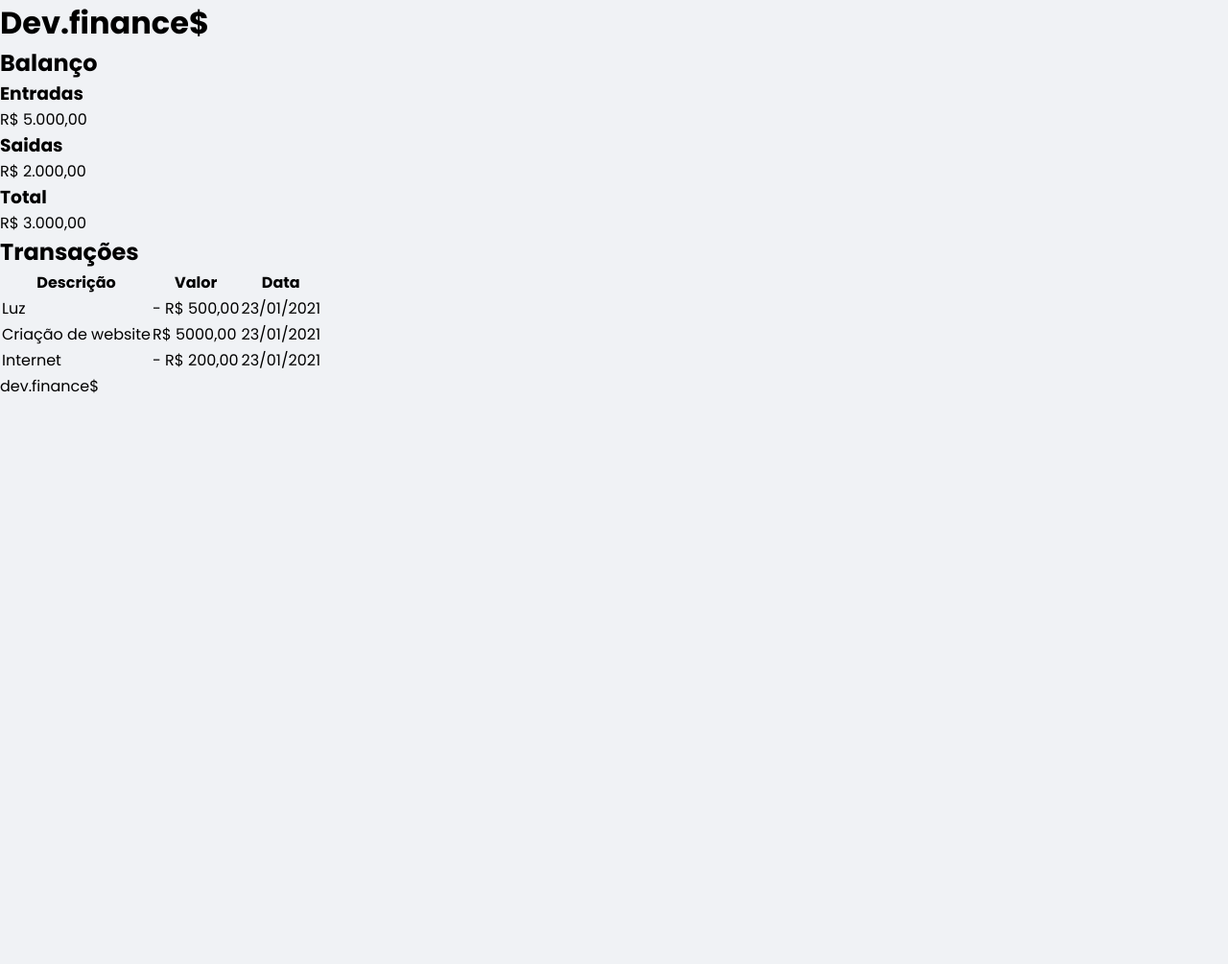
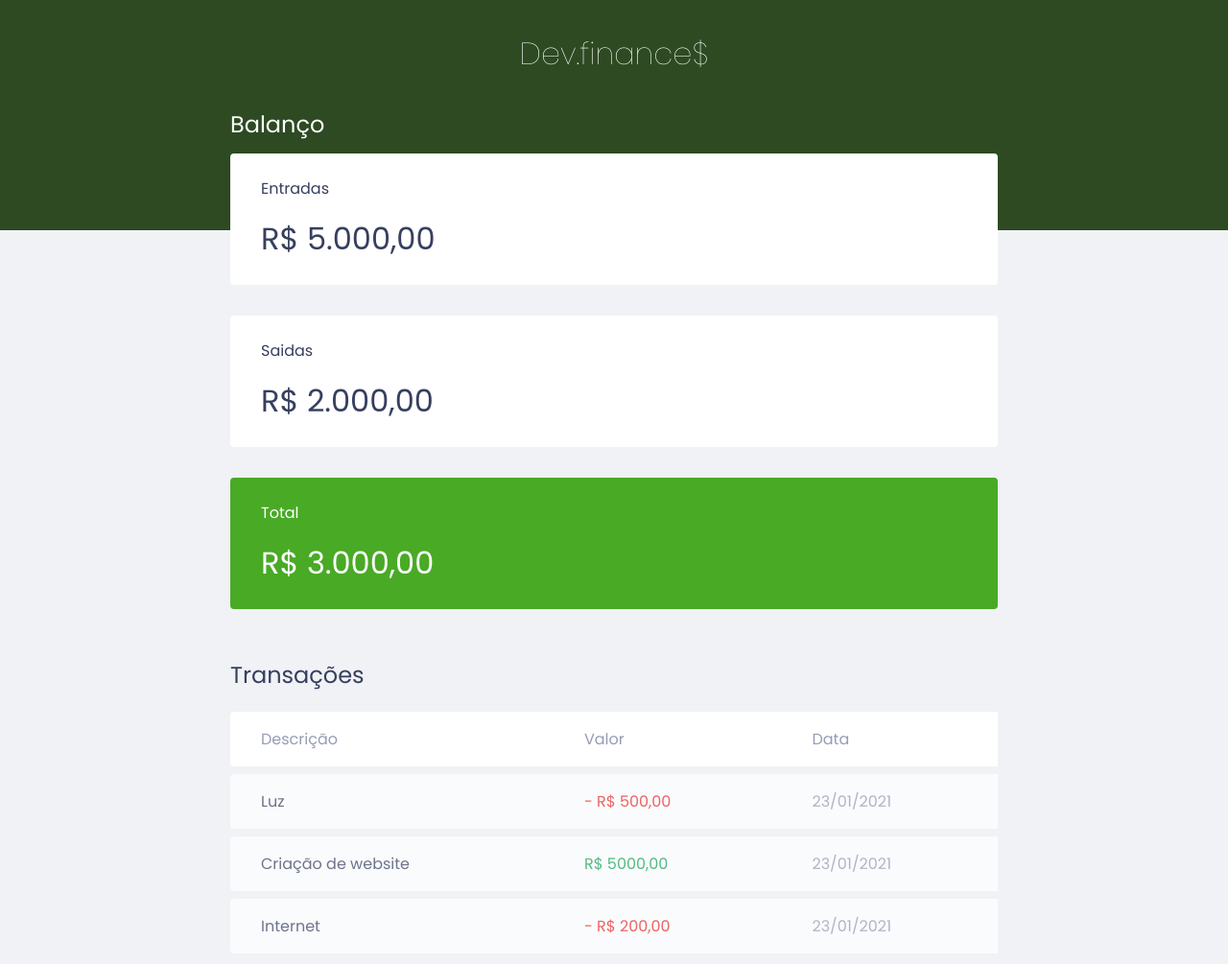
Before and after one commit to PedroJSBezerra/-ROCKETSEAT-dev_finances_web, a plain HTML site: page index.html in a window 1280 px wide. Shown: the top 1005 px of the page at 96% size. Before the commit the page ends 800 px from the top, so only its background shows below. Drawn offline with Linux system fonts and the light colour scheme.

Commit message:
final style

```diff
--- a/index.html
+++ b/index.html
@@ -14,7 +14,7 @@
     <header>
         <h1 id="logo">Dev.finance$</h1>
     </header>
-    <main>
+    <main class="container">
         <section id="balance">
             <h2>Balanço</h2>
             <div class="card">
@@ -25,7 +25,7 @@
                 <h3>Saidas</h3>
                 <p>R$ 2.000,00</p>
             </div>
-            <div class="card">
+            <div class="card total">
                 <h3>Total</h3>
                 <p>R$ 3.000,00</p>
             </div>
@@ -42,19 +42,19 @@
                 </thead>
                 <tbody>
                     <tr>
-                        <td>Luz</td>
-                        <td>- R$ 500,00</td>
-                        <td>23/01/2021</td>
+                        <td class="description">Luz</td>
+                        <td class="expense">- R$ 500,00</td>
+                        <td class="date">23/01/2021</td>
                     </tr>
                     <tr>
-                        <td>Criação de website</td>
-                        <td>R$ 5000,00</td>
-                        <td>23/01/2021</td>
+                        <td class="description">Criação de website</td>
+                        <td class="income">R$ 5000,00</td>
+                        <td class="date">23/01/2021</td>
                     </tr>
                     <tr>
-                        <td>Internet</td>
-                        <td>- R$ 200,00</td>
-                        <td>23/01/2021</td>
+                        <td class="description">Internet</td>
+                        <td class="expense">- R$ 200,00</td>
+                        <td class="date">23/01/2021</td>
                     </tr>
                 </tbody>
             </table>
--- a/style.css
+++ b/style.css
@@ -1,4 +1,6 @@
-
+:root {
+    --dark-blue: #363f5f;
+}
 * {
     margin: 0;
     padding: 0;
@@ -8,3 +10,98 @@ body {
     background: #f0f2f5;
     font-family: 'poppins', sans-serif;
 }
+.container {
+    width: min(90vw, 800px);
+    margin: auto;
+}
+header {
+    background: #2d4a22;
+    padding: 2rem 0 10rem;
+    text-align: center;
+}
+#logo {
+    color: #fff;
+    font-weight: 100;
+}
+#balance {
+    margin-top: -8rem;
+}
+#balance h2 {
+    color: white;
+    margin-top: 0;
+}
+/*Cards ======================*/
+
+.card {
+    background: white;
+    padding: 1.5rem 2rem;
+    border-radius: 0.25rem;
+    margin-bottom: 2rem;
+    color: var(--dark-blue);
+}
+.card h3 {
+    font-weight: normal;
+    font-size: 1rem;
+}
+.card p {
+    font-size: 2rem;
+    margin-top: 1rem;
+}
+.card.total{
+    background: #49aa26;
+    color: white;
+}
+
+/*Titles ======================*/
+h2 {
+    margin-top: 3.2rem;
+    margin-bottom: 0.8rem;
+    color: var(--dark-blue);
+    font-weight: normal;
+}
+
+/*table ======================*/
+#data-table {
+    color: #969cb3;
+    width: 100%;
+    border-spacing: 0 0.5rem;
+}
+table thead tr th:first-child,
+table tbody tr td:first-child {
+    border-radius: 0.25rem 0 0 0.25rem;
+}
+table thead th {
+    background: white;
+    color: #969cb3;
+    font-weight: normal;
+    padding: 1rem 2rem;
+    text-align: left;
+}
+table tbody td {
+    padding: 1rem 2rem;
+    background: white;
+}
+td.description {
+    color: var(--dark-blue);
+}
+td.income {
+    color: #12a454;
+}
+td.expense {
+    color: #e92929;
+}
+table tbody tr {
+    opacity: 0.7;
+}
+table tbody tr:hover {
+    opacity: 1;
+}
+
+/*footer ======================*/
+
+footer {
+    text-align: center;
+    padding: 4rem 0 2rem;
+    color: var(--dark-blue);
+    opacity: 0.6;
+}
```
